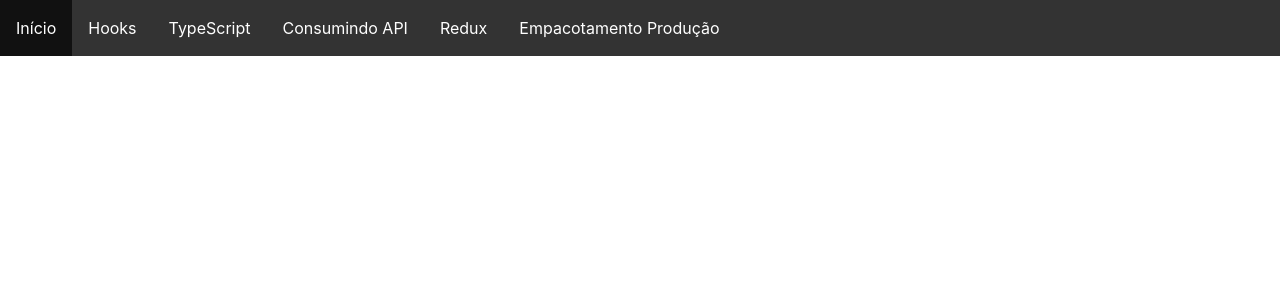
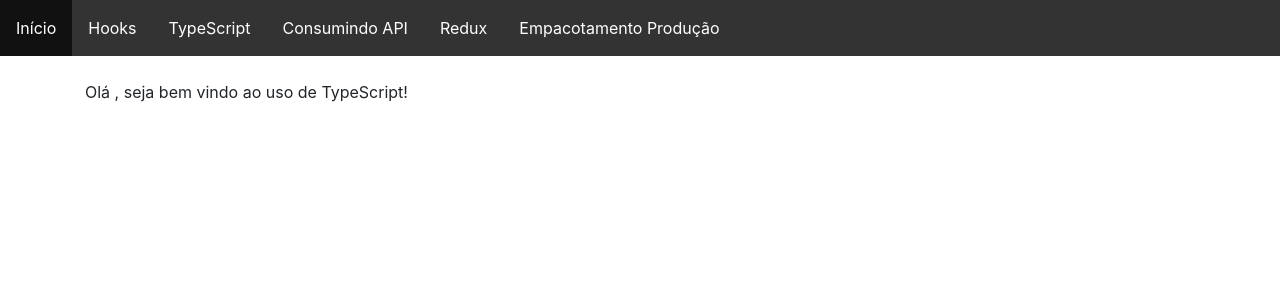
Before and after one commit to rglodzinski/treinamento-react, a React (Create React App) app in the folder codigo/: page /typescript in a window 1280 px wide. Shown: the top 300 px of the page. Built offline with nearby package versions, Linux system fonts and the light colour scheme.

Commit message:
Typescript

```diff
--- /dev/null
+++ b/codigo/src/aula5/Pages/Typescript/TestComponent.tsx
@@ -0,0 +1,14 @@
+import * as React from 'react';
+
+export interface ITestComponent {
+    name: string;
+}
+
+const TestComponent = (props: ITestComponent) => {
+    const { name } = props;
+    return (
+        <div>Olá {name}, seja bem vindo ao uso de TypeScript!</div>
+    );
+};
+
+export default TestComponent;
--- /dev/null
+++ b/codigo/src/aula5/Pages/Typescript/index.jsx
@@ -0,0 +1,11 @@
+import React from "react";
+
+import TestComponent from "./TestComponent";
+
+const TypescriptPage = () => {
+    return (
+        <TestComponent />
+    );
+};
+
+export default TypescriptPage;
--- a/codigo/src/aula5/routes.jsx
+++ b/codigo/src/aula5/routes.jsx
@@ -3,12 +3,14 @@ import { Switch, Route } from "react-router-dom";
 
 import Painel from "./Pages/Painel";
 import HooksPage from "./Pages/Hooks";
+import TypescriptPage from "./Pages/Typescript";
 
 const Routes = () => {
     return (
         <Switch>
             <Route exact path="/" component={Painel} />
             <Route exact path="/hooks" component={HooksPage} />
+            <Route exact path="/typescript" component={TypescriptPage} />
         </Switch>
     );
 };
--- /dev/null
+++ b/codigo/src/react-app-env.d.ts
@@ -0,0 +1 @@
+/// <reference types="react-scripts" />
```
Also changed, not shown: codigo/package.json (+6 -1 lines), codigo/tsconfig.json (added, +26 -0 lines), 2 other files (tests, documents, lock files or other folders).
